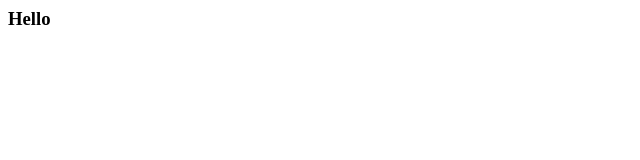
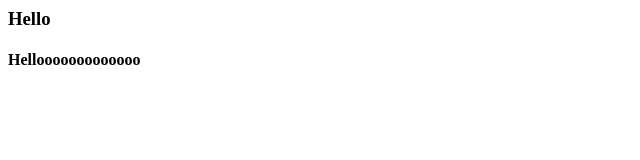
Before and after one commit to Kharisma2806/test, a plain HTML site: page index.html in a window 1280 px wide. Shown: the whole page, without its empty margins (0-640 px from the left). Drawn offline with Linux system fonts and the light colour scheme.

Commit message:
this should be a better message

```diff
--- a/index.html
+++ b/index.html
@@ -1 +1,2 @@
 <h3>Hello</h3>
+<h4>Hellooooooooooooo</h4>
```
